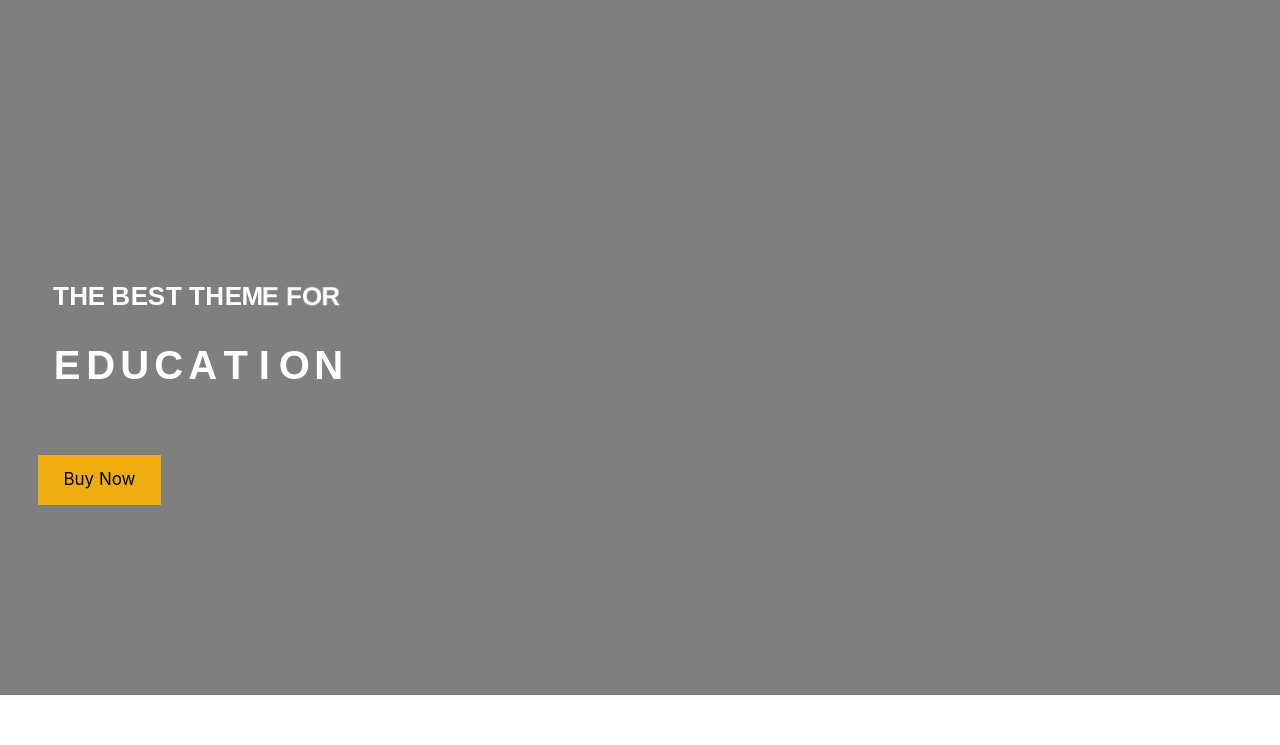
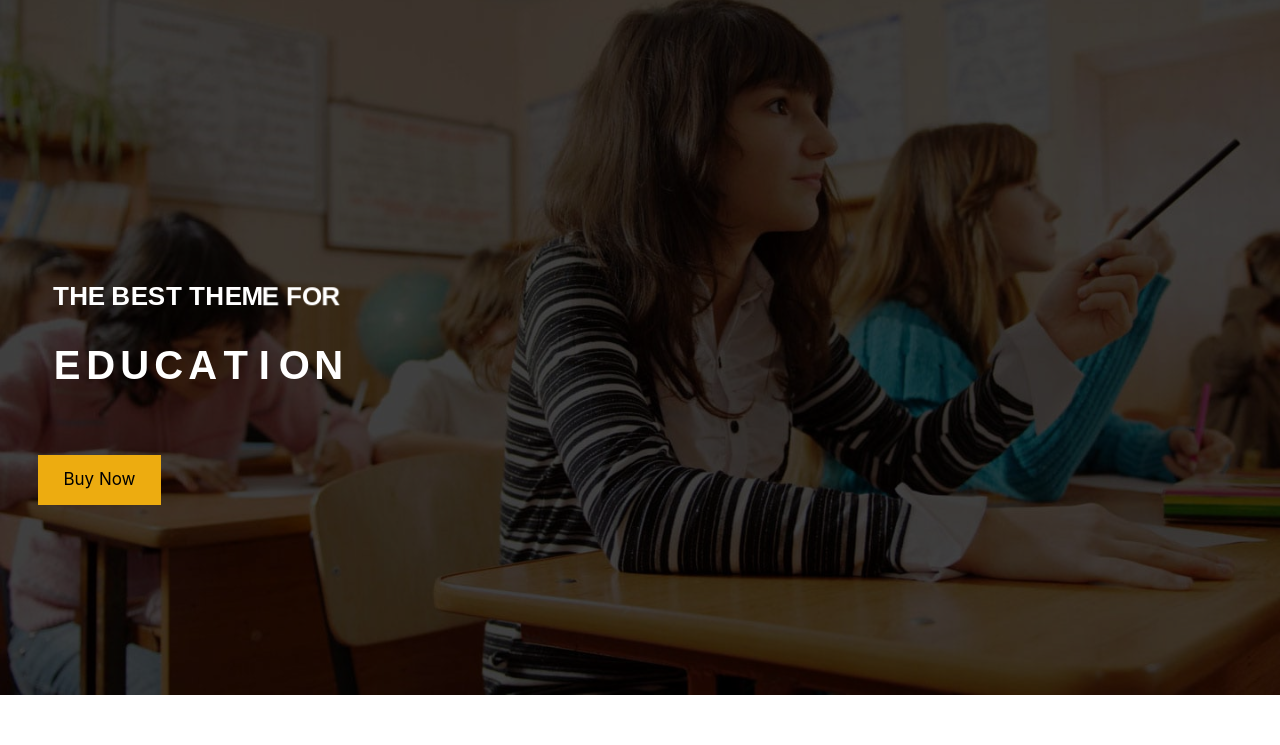
Before and after one commit to TusharGupta-bit/eduma, a plain HTML site: page index.html in a window 1280 px wide. Shown: the part 105-850 px from the top of the page. Drawn offline with nearby package versions, Linux system fonts and the light colour scheme; files that its build step writes are made by us from their sources.

Commit message:
Update index.html

```diff
--- a/index.html
+++ b/index.html
@@ -5,7 +5,7 @@
         <meta charset="utf-8">
         <title>Responsive Navbar</title>
         <meta name="viewport" content="width=device-width, initial-scale=1.0">
-        <link rel="stylesheet" href="/css-files/style.css">
+        <link rel="stylesheet" href="style.css">
         <link rel="stylesheet" href="https://stackpath.bootstrapcdn.com/bootstrap/4.5.0/css/bootstrap.min.css"
         integrity="sha384-9aIt2nRpC12Uk9gS9baDl411NQApFmC26EwAOH8WgZl5MYYxFfc+NcPb1dKGj7Sk" crossorigin="anonymous">
         <link rel="stylesheet" href="https://cdnjs.cloudflare.com/ajax/libs/font-awesome/4.7.0/css/font-awesome.min.css">
```
